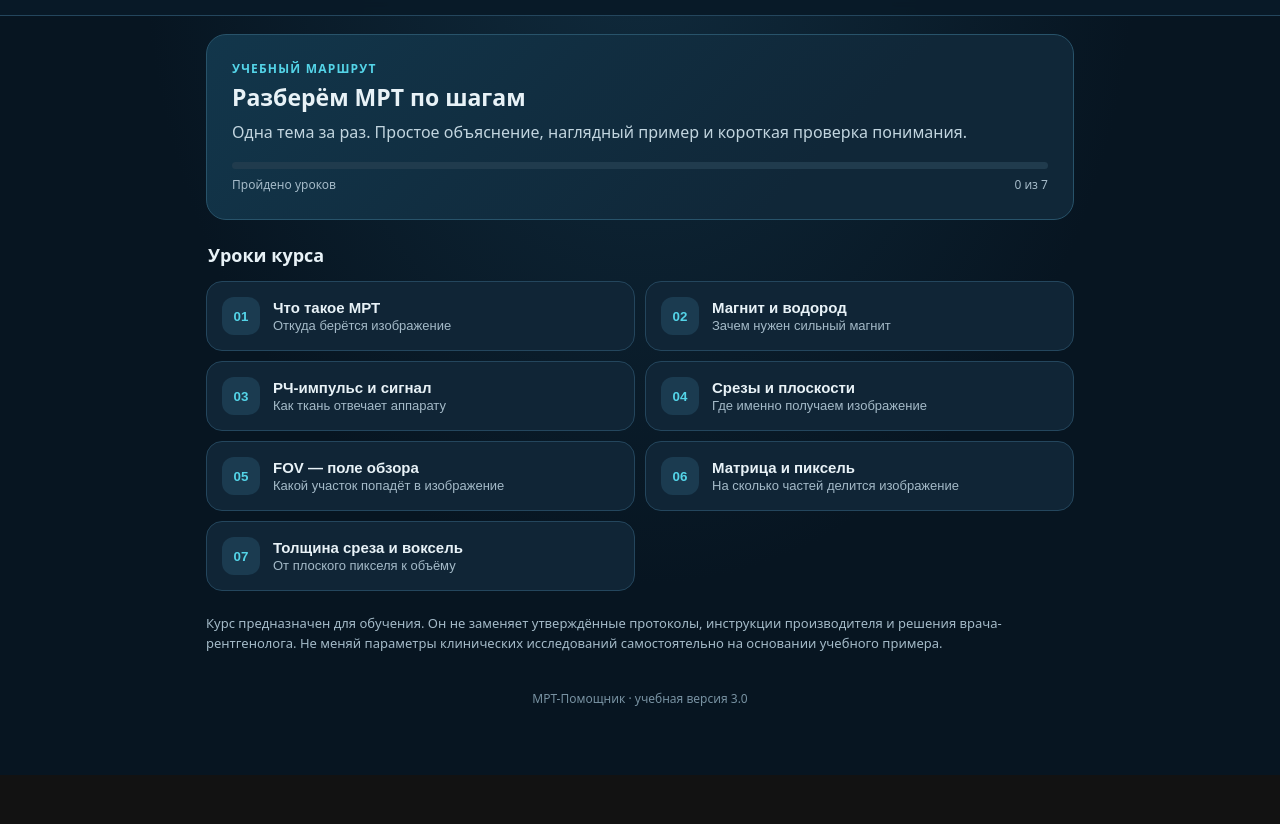
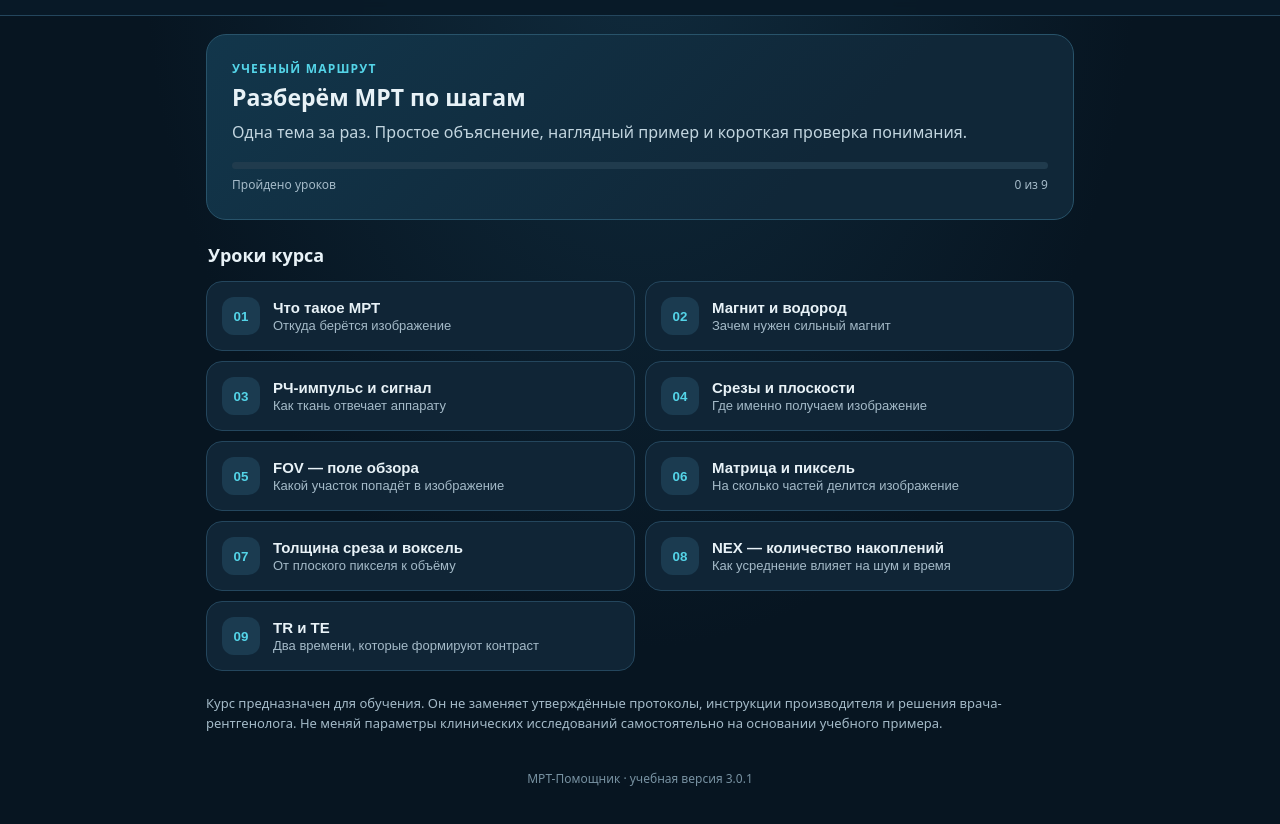
Before and after one commit to s6rhpftz6d-boop/mrt-pomoshnik, a plain HTML site: page index.html in a window 1280 px wide. Shown: the part 80-904 px from the top of the page. Before the commit the page ends 855 px from the top, so only its background shows below. Drawn offline with Linux system fonts and the light colour scheme.

Commit message:
Add files via upload

```diff
--- a/app.js
+++ b/app.js
@@ -20,10 +20,10 @@ const lessons = [
  q:"Для чего нужен радиочастотный импульс?",a:["Чтобы возбудить систему протонов и получить измеряемый ответный сигнал","Чтобы охладить магнит","Чтобы физически переместить пациента"],correct:0,why:"РЧ-импульс возбуждает намагниченность. После него возникает сигнал, который регистрирует катушка."},
  {title:"Срезы и плоскости",sub:"Где именно получаем изображение",body:`
  <p>Томограф должен определить не только силу сигнала, но и его положение в пространстве. Для этого используются градиентные магнитные поля.</p>
- <h3>Три привычные плоскости</h3><ul><li><b>Аксиальная</b> — поперечные срезы, как если смотреть на тело сверху или снизу.</li><li><b>Сагиттальная</b> — делит тело на правую и левую части.</li><li><b>Корональная</b> — делит тело на переднюю и заднюю части.</li></ul>
+ <h3>Три привычные плоскости</h3><ul><li><b>Аксиальная</b> — поперечные срезы, как если смотреть на тело сверху или снизу.</li><li><b>Сагиттальная</b> — делит тело на правую и левую части.</li><li><b>Корональная</b> — фронтальная плоскость, разделяет тело на переднюю и заднюю части.</li></ul>
  <div class="visual">Аксиальная — поперёк тела<br>Сагиттальная — справа налево<br>Корональная — спереди назад</div>
  <p>Планирование плоскости — это выбор направления набора срезов относительно анатомии и клинической задачи. Конкретное планирование выполняют по утверждённому протоколу.</p>`,
- q:"Какая плоскость делит тело на переднюю и заднюю части?",a:["Корональная","Сагиттальная","Аксиальная"],correct:0,why:"Корональная плоскость проходит спереди назад и разделяет переднюю и заднюю части."},
+ q:"Какая плоскость делит тело на переднюю и заднюю части?",a:["Корональная","Сагиттальная","Аксиальная"],correct:0,why:"Корональная (фронтальная) плоскость разделяет тело на переднюю и заднюю части. Она ориентирована вертикально, как если смотреть на человека спереди."},
  {title:"FOV — поле обзора",sub:"Какой участок попадёт в изображение",body:`
  <p><b>FOV</b> (Field of View) — поле обзора, то есть размер области, которую отображает изображение. Его обычно задают в миллиметрах или сантиметрах.</p>
  <div class="analogy"><b>Представь рамку камеры:</b> если рамка охватывает большую область, в кадр попадает больше тела. Если рамка меньше — область обзора уже.</div>
@@ -41,7 +41,20 @@ const lessons = [
  <p><b>Воксель</b> — объёмный элемент данных: ширина × высота × толщина. Чем толще срез при прочих равных, тем больше объём одного вокселя.</p>
  <h3>Общий принцип</h3><ul><li>Тонкие срезы лучше разделяют близко расположенные структуры по направлению среза.</li><li>Тонкие срезы обычно содержат меньше сигнала на один воксель, поэтому SNR может снижаться.</li><li>Толстые срезы дают больше сигнала, но повышают эффект частичного объёма.</li></ul>
  <div class="analogy"><b>Аналогия:</b> нарезать батон тонкими ломтиками или толстыми. Тонкие ломтики показывают больше отдельных слоёв, толстые объединяют больше содержимого в одном срезе.</div>`,
- q:"Что такое воксель?",a:["Объёмный элемент изображения: ширина, высота и толщина","Только цвет одного пикселя","Название катушки"],correct:0,why:"Воксель — трёхмерный элемент данных, объём которого определяется размером пикселя и толщиной среза."}
+ q:"Что такое воксель?",a:["Объёмный элемент изображения: ширина, высота и толщина","Только цвет одного пикселя","Название катушки"],correct:0,why:"Воксель — трёхмерный элемент данных, объём которого определяется размером пикселя и толщиной среза."},
+ {title:"NEX — количество накоплений",sub:"Как усреднение влияет на шум и время",body:`
+ <p><b>NEX</b> (Number of Excitations; на некоторых системах — NSA, Number of Signal Averages) показывает, сколько раз данные повторно собираются и усредняются для уменьшения случайного шума.</p>
+ <h3>Что меняется при увеличении NEX</h3><ul><li>Изображение обычно становится менее шумным: отношение сигнал/шум (SNR) растёт.</li><li>Время сканирования обычно увеличивается примерно пропорционально NEX: например, переход с 1 на 2 при прочих равных может примерно удвоить время.</li><li>Усреднение не исправляет неправильное планирование, движение пациента или неверно выбранную область исследования.</li></ul>
+ <div class="analogy"><b>Представь:</b> измерить один и тот же предмет один раз или несколько раз и усреднить результаты. Повторные измерения помогают сгладить случайные колебания, но требуют времени.</div>
+ <h3>Практический вывод</h3><p>NEX — компромисс между шумом и временем. Нельзя автоматически повышать его при любом плохом изображении: сначала нужно понять причину проблемы и соблюдать утверждённый протокол.</p>`,
+ q:"Что обычно произойдёт, если увеличить NEX при прочих равных?",a:["SNR повысится, а время сканирования увеличится","Срез станет толще","FOV автоматически уменьшится"],correct:0,why:"Повторное накопление и усреднение уменьшает влияние случайного шума, но требует дополнительного времени."},
+ {title:"TR и TE",sub:"Два времени, которые формируют контраст",body:`
+ <p><b>TR (Repetition Time)</b> — время между повторными возбуждениями одной и той же области/среза. <b>TE (Echo Time)</b> — время от возбуждающего РЧ-импульса до момента регистрации эха.</p>
+ <div class="visual"><b>Упрощённая временная схема</b><p>РЧ-импульс → ожидание → регистрация эха (TE)</p><p>Повтор следующего цикла через TR</p><small>Схема условная: реальные последовательности могут быть сложнее.</small></div>
+ <h3>Как запомнить влияние на контраст</h3><ul><li><b>Короткий TR</b> усиливает T1-взвешенность; длинный TR уменьшает T1-влияние.</li><li><b>Длинный TE</b> усиливает T2-взвешенность; короткий TE уменьшает T2-влияние.</li><li>Для классических spin-echo ориентировочно: T1 — короткий TR и короткий TE; T2 — длинный TR и длинный TE; PD — длинный TR и короткий TE.</li></ul>
+ <div class="analogy"><b>Запоминалка:</b> TR — пауза до следующего возбуждения. TE — сколько ждём до считывания эха.</div>
+ <p>Численные значения TR и TE зависят от аппарата, последовательности, области и клинической задачи. Не переноси значения из учебного примера в рабочий протокол без проверки.</p>`,
+ q:"Какое сочетание характерно для классического T2-взвешенного spin-echo?",a:["Длинный TR и длинный TE","Короткий TR и короткий TE","Короткий TR и длинный TE"],correct:0,why:"Длинный TR уменьшает T1-влияние, а длинный TE позволяет проявиться различиям T2-релаксации."}
 ];
 
 const $ = id => document.getElementById(id);
--- a/index.html
+++ b/index.html
@@ -42,7 +42,7 @@
       <h2>Разберём МРТ по шагам</h2>
       <p>Одна тема за раз. Простое объяснение, наглядный пример и короткая проверка понимания.</p>
       <div class="progressline"><span id="progress"></span></div>
-      <div class="progresslabel"><span>Пройдено уроков</span><span id="progressText">0 из 7</span></div>
+      <div class="progresslabel"><span>Пройдено уроков</span><span id="progressText">0 из 9</span></div>
     </div>
     <h2 class="section-title">Уроки курса</h2>
     <div class="lessons" id="lessons"></div>
@@ -58,7 +58,7 @@
       <div class="actions"><button class="btn secondary" id="prev">← Предыдущий</button><button class="btn primary" id="next">Следующий урок →</button></div>
     </article>
   </section>
-  <footer>МРТ-Помощник · учебная версия 3.0</footer>
+  <footer>МРТ-Помощник · учебная версия 3.0.1</footer>
 </main>
 <script src="./app.js"></script>
 </body></html>
--- a/sw.js
+++ b/sw.js
@@ -1 +1 @@
-const CACHE="mrt-pomoshnik-v3-cache-1";const ASSETS=["./","./index.html","./app.js","./manifest.webmanifest","./icon.svg"];self.addEventListener("install",e=>e.waitUntil(caches.open(CACHE).then(c=>c.addAll(ASSETS))));self.addEventListener("activate",e=>e.waitUntil(caches.keys().then(keys=>Promise.all(keys.filter(k=>k!==CACHE).map(k=>caches.delete(k))))));self.addEventListener("fetch",e=>{if(e.request.method!=="GET")return;e.respondWith(caches.match(e.request).then(r=>r||fetch(e.request).then(res=>{const copy=res.clone();caches.open(CACHE).then(c=>c.put(e.request,copy));return res}).catch(()=>caches.match("./index.html"))))});
+const CACHE="mrt-pomoshnik-v3-1-cache-1";const ASSETS=["./","./index.html","./app.js","./manifest.webmanifest","./icon.svg"];self.addEventListener("install",e=>e.waitUntil(caches.open(CACHE).then(c=>c.addAll(ASSETS))));self.addEventListener("activate",e=>e.waitUntil(caches.keys().then(keys=>Promise.all(keys.filter(k=>k!==CACHE).map(k=>caches.delete(k))))));self.addEventListener("fetch",e=>{if(e.request.method!=="GET")return;e.respondWith(caches.match(e.request).then(r=>r||fetch(e.request).then(res=>{const copy=res.clone();caches.open(CACHE).then(c=>c.put(e.request,copy));return res}).catch(()=>caches.match("./index.html"))))});
```
